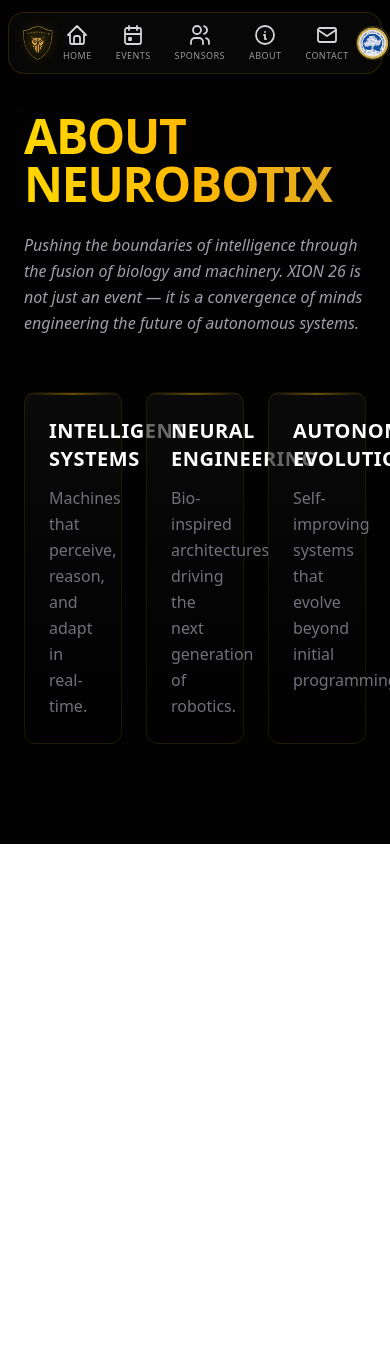
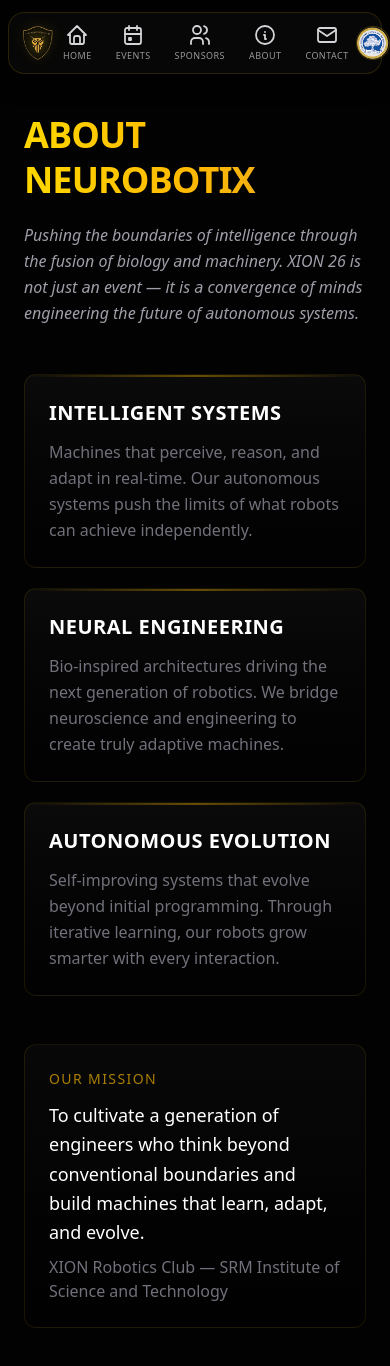
Before and after one commit to aashishniranjanb/xion26-neurobotix, a Next.js app: page /about in a window 390 px wide. Shown: the top 1366 px of the page. Before the commit the page ends 844 px from the top, so only its background shows below. Built offline with nearby package versions, Linux system fonts and the light colour scheme.

Commit message:
Fix About and Contact page responsiveness: mobile-first breakpoints, grid, spacing

```diff
--- a/app/about/page.tsx
+++ b/app/about/page.tsx
@@ -1,38 +1,63 @@
 export default function AboutPage() {
     const pillars = [
-        { title: "Intelligent Systems", desc: "Machines that perceive, reason, and adapt in real-time." },
-        { title: "Neural Engineering", desc: "Bio-inspired architectures driving the next generation of robotics." },
-        { title: "Autonomous Evolution", desc: "Self-improving systems that evolve beyond initial programming." },
+        {
+            title: "Intelligent Systems",
+            desc: "Machines that perceive, reason, and adapt in real-time. Our autonomous systems push the limits of what robots can achieve independently.",
+        },
+        {
+            title: "Neural Engineering",
+            desc: "Bio-inspired architectures driving the next generation of robotics. We bridge neuroscience and engineering to create truly adaptive machines.",
+        },
+        {
+            title: "Autonomous Evolution",
+            desc: "Self-improving systems that evolve beyond initial programming. Through iterative learning, our robots grow smarter with every interaction.",
+        },
     ];
 
     return (
-        <main className="min-h-screen bg-black-core animate-viscosity overflow-hidden">
-            <div className="max-w-7xl mx-auto px-5 sm:px-6 md:px-12 pt-24 sm:pt-28 md:pt-32 pb-16 sm:pb-20 md:pb-28">
-                <h1 className="text-3xl xs:text-4xl sm:text-5xl md:text-7xl font-black gold-gradient-text uppercase tracking-tight">
+        <main className="min-h-screen bg-black-core overflow-hidden">
+            <div className="max-w-7xl mx-auto px-4 xs:px-5 sm:px-6 md:px-12 pt-28 xs:pt-32 sm:pt-28 md:pt-32 pb-16 sm:pb-20 md:pb-28">
+                {/* Header */}
+                <h1 className="text-2xl xs:text-3xl sm:text-4xl md:text-5xl lg:text-7xl font-black gold-gradient-text uppercase tracking-tight leading-tight">
                     About NeuroBotix
                 </h1>
-                <p className="mt-4 sm:mt-6 text-zinc-400 max-w-2xl text-sm sm:text-base md:text-lg leading-relaxed italic">
-                    Pushing the boundaries of intelligence through the fusion of biology and machinery.
-                    XION 26 is not just an event — it is a convergence of minds engineering the future
-                    of autonomous systems.
+                <p className="mt-3 xs:mt-4 sm:mt-5 md:mt-6 text-zinc-400 max-w-2xl text-xs xs:text-sm sm:text-base md:text-lg leading-relaxed italic">
+                    Pushing the boundaries of intelligence through the fusion of biology
+                    and machinery. XION 26 is not just an event — it is a convergence
+                    of minds engineering the future of autonomous systems.
                 </p>
 
-                <div className="grid grid-cols-1 sm:grid-cols-3 gap-4 sm:gap-6 mt-10 sm:mt-14 md:mt-16">
+                {/* Pillar Cards */}
+                <div className="grid grid-cols-1 md:grid-cols-3 gap-3 xs:gap-4 sm:gap-5 md:gap-6 mt-8 xs:mt-10 sm:mt-12 md:mt-16">
                     {pillars.map((p) => (
                         <div
                             key={p.title}
-                            className="group relative border border-yellow-500/10 bg-gradient-to-b from-[#111111]/60 to-[#020202]/80 rounded-xl p-5 sm:p-6 hover:border-yellow-500/30 transition-all duration-300"
+                            className="group relative border border-yellow-500/10 bg-gradient-to-b from-[#111111]/60 to-[#020202]/80 rounded-xl p-4 xs:p-5 sm:p-6 hover:border-yellow-500/30 transition-all duration-300"
                         >
                             <div className="absolute top-0 left-0 right-0 h-[2px] bg-gradient-to-r from-transparent via-yellow-500/40 to-transparent" />
-                            <h3 className="text-lg sm:text-xl font-bold text-white uppercase tracking-wide group-hover:text-yellow-400 transition-colors">
+                            <h3 className="text-base xs:text-lg sm:text-xl font-bold text-white uppercase tracking-wide group-hover:text-yellow-400 transition-colors">
                                 {p.title}
                             </h3>
-                            <p className="mt-2 sm:mt-3 text-zinc-500 text-sm sm:text-base leading-relaxed">
+                            <p className="mt-2 sm:mt-3 text-zinc-500 text-xs xs:text-sm sm:text-base leading-relaxed">
                                 {p.desc}
                             </p>
                         </div>
                     ))}
                 </div>
+
+                {/* Mission Statement */}
+                <div className="mt-8 xs:mt-10 sm:mt-12 md:mt-16 border border-yellow-500/10 bg-gradient-to-b from-[#111111]/40 to-[#020202]/60 rounded-xl p-4 xs:p-5 sm:p-6 md:p-8">
+                    <p className="text-[10px] xs:text-xs sm:text-sm text-yellow-500/70 uppercase tracking-widest font-medium">
+                        Our Mission
+                    </p>
+                    <p className="mt-2 xs:mt-3 text-white text-sm xs:text-base sm:text-lg font-medium leading-relaxed">
+                        To cultivate a generation of engineers who think beyond conventional
+                        boundaries and build machines that learn, adapt, and evolve.
+                    </p>
+                    <p className="mt-2 text-zinc-500 text-xs xs:text-sm sm:text-base">
+                        XION Robotics Club — SRM Institute of Science and Technology
+                    </p>
+                </div>
             </div>
         </main>
     );
--- a/app/contact/page.tsx
+++ b/app/contact/page.tsx
@@ -1,47 +1,74 @@
 export default function ContactPage() {
     const contacts = [
-        { role: "Faculty Coordinator", name: "Dr. Faculty Name", detail: "faculty@xion26.in" },
-        { role: "Student Lead", name: "Student Name", detail: "lead@xion26.in" },
-        { role: "General Enquiries", name: "XION 26 Command", detail: "info@xion26.in" },
+        {
+            role: "Faculty Coordinator",
+            name: "Dr. Faculty Name",
+            detail: "faculty@xion26.in",
+        },
+        {
+            role: "Student Lead",
+            name: "Student Name",
+            detail: "lead@xion26.in",
+        },
+        {
+            role: "General Enquiries",
+            name: "XION 26 Command",
+            detail: "info@xion26.in",
+        },
     ];
 
     return (
-        <main className="min-h-screen bg-black-core animate-viscosity overflow-hidden">
-            <div className="max-w-7xl mx-auto px-5 sm:px-6 md:px-12 pt-24 sm:pt-28 md:pt-32 pb-16 sm:pb-20 md:pb-28">
-                <h1 className="text-3xl xs:text-4xl sm:text-5xl md:text-7xl font-black gold-gradient-text uppercase tracking-wide sm:tracking-widest">
+        <main className="min-h-screen bg-black-core overflow-hidden">
+            <div className="max-w-7xl mx-auto px-4 xs:px-5 sm:px-6 md:px-12 pt-28 xs:pt-32 sm:pt-28 md:pt-32 pb-16 sm:pb-20 md:pb-28">
+                {/* Header */}
+                <h1 className="text-2xl xs:text-3xl sm:text-4xl md:text-5xl lg:text-7xl font-black gold-gradient-text uppercase tracking-wide leading-tight">
                     Authorized Connections
                 </h1>
-                <p className="mt-4 sm:mt-6 text-zinc-400 max-w-xl text-sm sm:text-base md:text-lg">
+                <p className="mt-3 xs:mt-4 sm:mt-5 md:mt-6 text-zinc-400 max-w-xl text-xs xs:text-sm sm:text-base md:text-lg leading-relaxed">
                     Establish a secure link with the XION 26 command center.
                 </p>
 
-                <div className="grid grid-cols-1 sm:grid-cols-3 gap-4 sm:gap-6 mt-10 sm:mt-14 md:mt-16">
+                {/* Contact Cards */}
+                <div className="grid grid-cols-1 md:grid-cols-3 gap-3 xs:gap-4 sm:gap-5 md:gap-6 mt-8 xs:mt-10 sm:mt-12 md:mt-16">
                     {contacts.map((c) => (
                         <div
                             key={c.role}
-                            className="border border-yellow-500/10 bg-gradient-to-b from-[#111111]/60 to-[#020202]/80 rounded-xl p-5 sm:p-6 hover:border-yellow-500/30 transition-all duration-300"
+                            className="border border-yellow-500/10 bg-gradient-to-b from-[#111111]/60 to-[#020202]/80 rounded-xl p-4 xs:p-5 sm:p-6 hover:border-yellow-500/30 transition-all duration-300"
                         >
-                            <p className="text-xs sm:text-sm text-yellow-500/70 uppercase tracking-widest font-medium">
+                            <p className="text-[10px] xs:text-xs sm:text-sm text-yellow-500/70 uppercase tracking-widest font-medium">
                                 {c.role}
                             </p>
-                            <h3 className="mt-2 text-lg sm:text-xl font-bold text-white">
+                            <h3 className="mt-1.5 xs:mt-2 text-base xs:text-lg sm:text-xl font-bold text-white">
                                 {c.name}
                             </h3>
-                            <p className="mt-1 text-zinc-400 text-sm sm:text-base">
+                            <p className="mt-1 text-zinc-400 text-xs xs:text-sm sm:text-base break-all">
                                 {c.detail}
                             </p>
                         </div>
                     ))}
                 </div>
 
-                <div className="mt-10 sm:mt-14 md:mt-16 border border-yellow-500/10 bg-gradient-to-b from-[#111111]/40 to-[#020202]/60 rounded-xl p-5 sm:p-6 md:p-8">
-                    <p className="text-xs sm:text-sm text-yellow-500/70 uppercase tracking-widest font-medium">Location</p>
-                    <p className="mt-2 text-white text-base sm:text-lg font-medium">
-                        College Campus Name
+                {/* Location */}
+                <div className="mt-8 xs:mt-10 sm:mt-12 md:mt-16 border border-yellow-500/10 bg-gradient-to-b from-[#111111]/40 to-[#020202]/60 rounded-xl p-4 xs:p-5 sm:p-6 md:p-8">
+                    <p className="text-[10px] xs:text-xs sm:text-sm text-yellow-500/70 uppercase tracking-widest font-medium">
+                        Location
                     </p>
-                    <p className="text-zinc-500 text-sm sm:text-base">
-                        City, State — India
+                    <p className="mt-2 xs:mt-3 text-white text-sm xs:text-base sm:text-lg font-medium">
+                        SRM Institute of Science and Technology
                     </p>
+                    <p className="text-zinc-500 text-xs xs:text-sm sm:text-base mt-1">
+                        Kattankulathur, Chennai — Tamil Nadu, India
+                    </p>
+                </div>
+
+                {/* Social / CTA */}
+                <div className="mt-8 xs:mt-10 sm:mt-12 md:mt-16 text-center">
+                    <p className="text-zinc-500 text-xs xs:text-sm sm:text-base mb-4 xs:mb-5 sm:mb-6">
+                        Connect with us across neural networks
+                    </p>
+                    <button className="px-5 xs:px-6 sm:px-8 md:px-10 py-2.5 xs:py-3 sm:py-3.5 bg-gold-primary text-black font-black uppercase tracking-[0.15em] text-[10px] xs:text-xs sm:text-sm rounded-none hover:bg-gold-secondary transition-all hover:translate-y-[-2px] active:translate-y-[0px] shadow-[0_0_20px_rgba(255,215,0,0.3)]">
+                        Open Channel
+                    </button>
                 </div>
             </div>
         </main>
```
